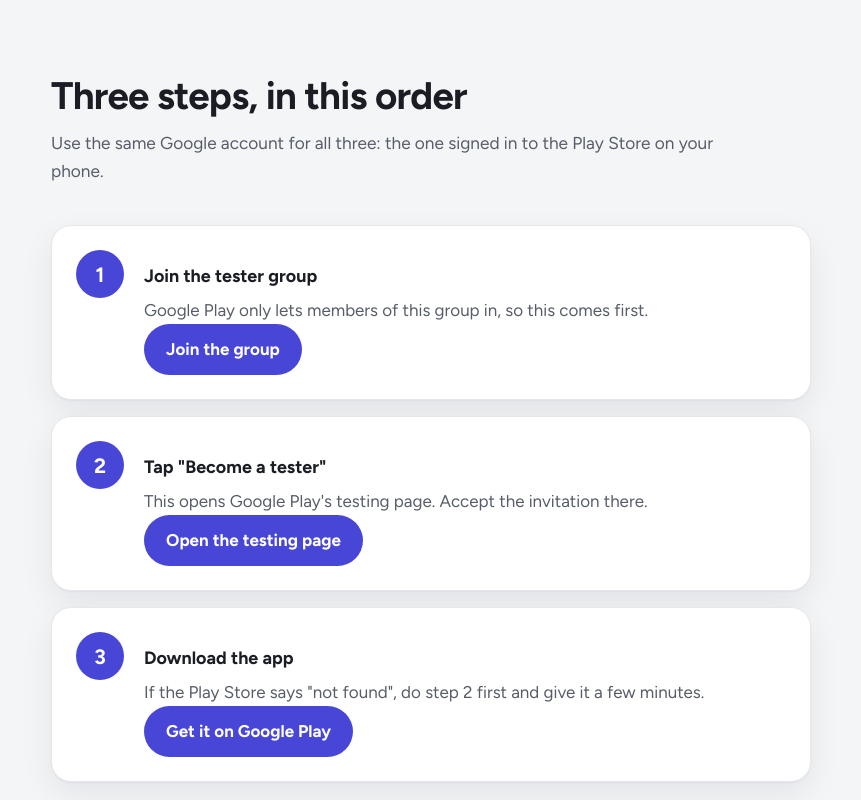
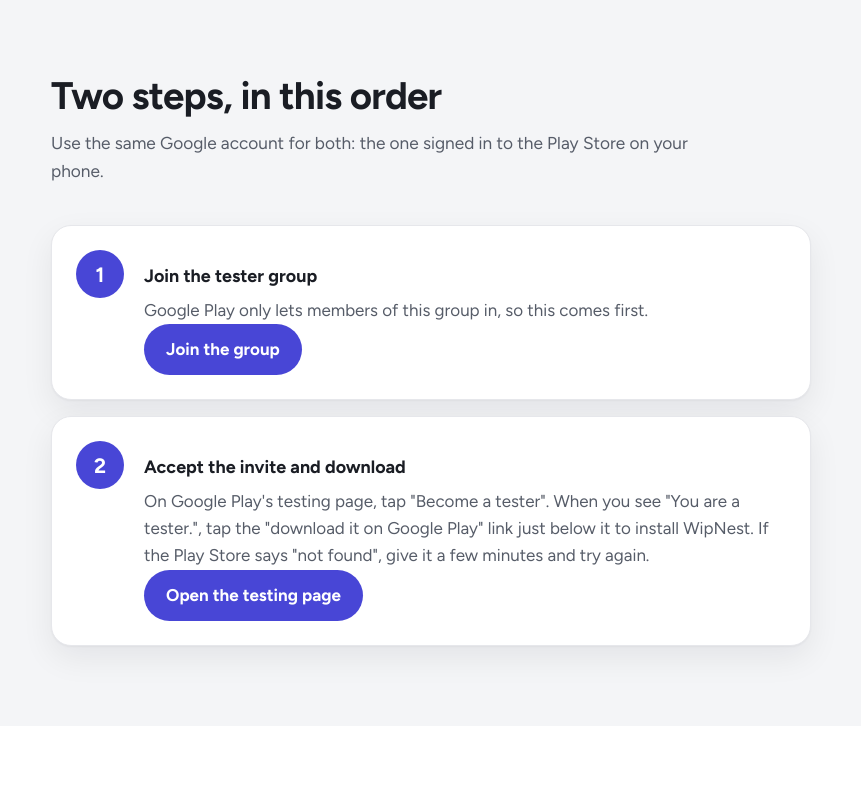
Before and after one commit to wipnest/wipnest.github.io, a plain HTML site: page test.html in a window 1280 px wide. Shown: the part 600-1400 px from the top of the page, without its empty margins (69-930 px from the left). Drawn offline with Linux system fonts and the light colour scheme.

Commit message:
Update test.html

```diff
--- a/test.html
+++ b/test.html
@@ -43,8 +43,8 @@
 
   <section class="alt" aria-labelledby="steps-title">
     <div class="wrap">
-      <h2 id="steps-title">Three steps, in this order</h2>
-      <p class="sub">Use the same Google account for all three: the one signed in to the Play Store on your phone.</p>
+      <h2 id="steps-title">Two steps, in this order</h2>
+      <p class="sub">Use the same Google account for both: the one signed in to the Play Store on your phone.</p>
       <ol class="steps">
         <li class="card">
           <span class="num" aria-hidden="true">1</span>
@@ -57,17 +57,9 @@
         <li class="card">
           <span class="num" aria-hidden="true">2</span>
           <div>
-            <h3>Tap "Become a tester"</h3>
-            <p>This opens Google Play's testing page. Accept the invitation there.</p>
+            <h3>Accept the invite and download</h3>
+            <p>On Google Play's testing page, tap "Become a tester". When you see "You are a tester.", tap the "download it on Google Play" link just below it to install WipNest. If the Play Store says "not found", give it a few minutes and try again.</p>
             <a class="btn" href="https://play.google.com/apps/testing/com.aldrinmaquiling.wipnest" target="_blank" rel="noopener">Open the testing page</a>
-          </div>
-        </li>
-        <li class="card">
-          <span class="num" aria-hidden="true">3</span>
-          <div>
-            <h3>Download the app</h3>
-            <p>If the Play Store says "not found", do step 2 first and give it a few minutes.</p>
-            <a class="btn" href="https://play.google.com/store/apps/details?id=com.aldrinmaquiling.wipnest" target="_blank" rel="noopener">Get it on Google Play</a>
           </div>
         </li>
       </ol>
```
